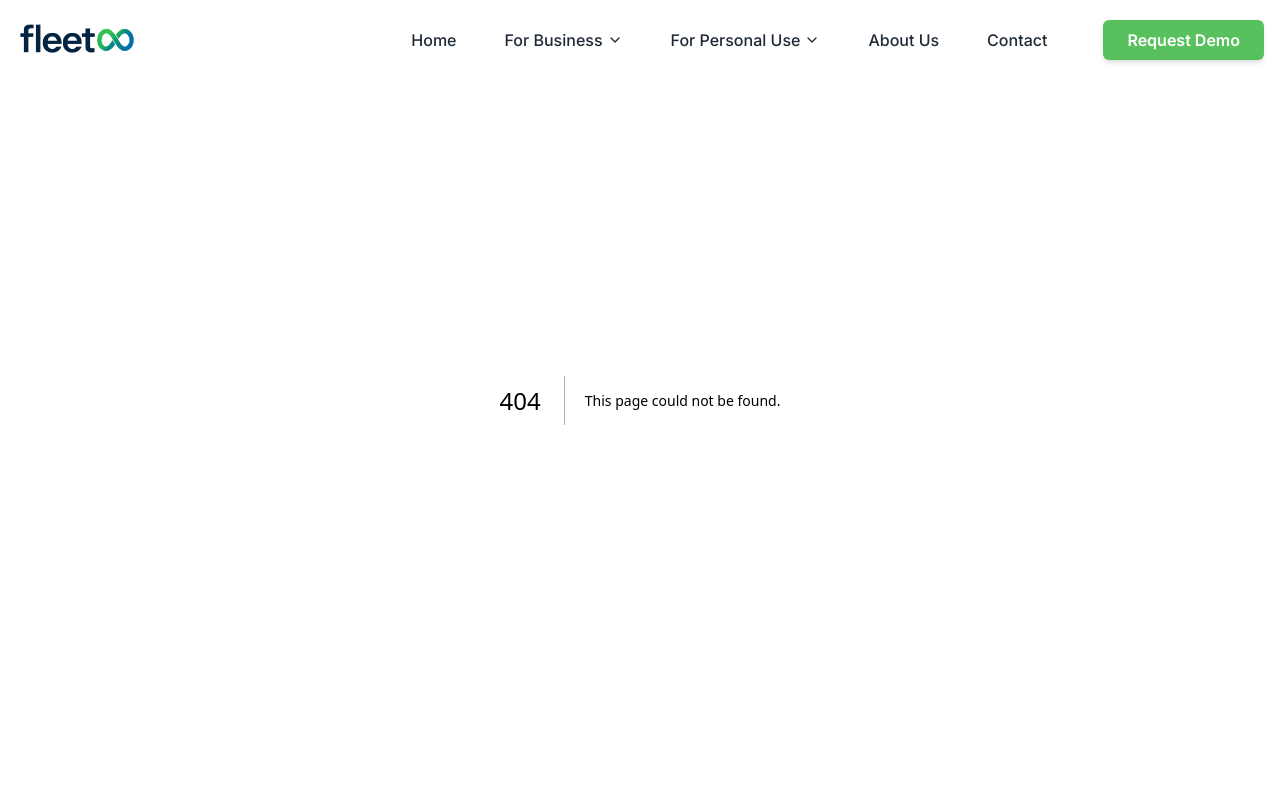
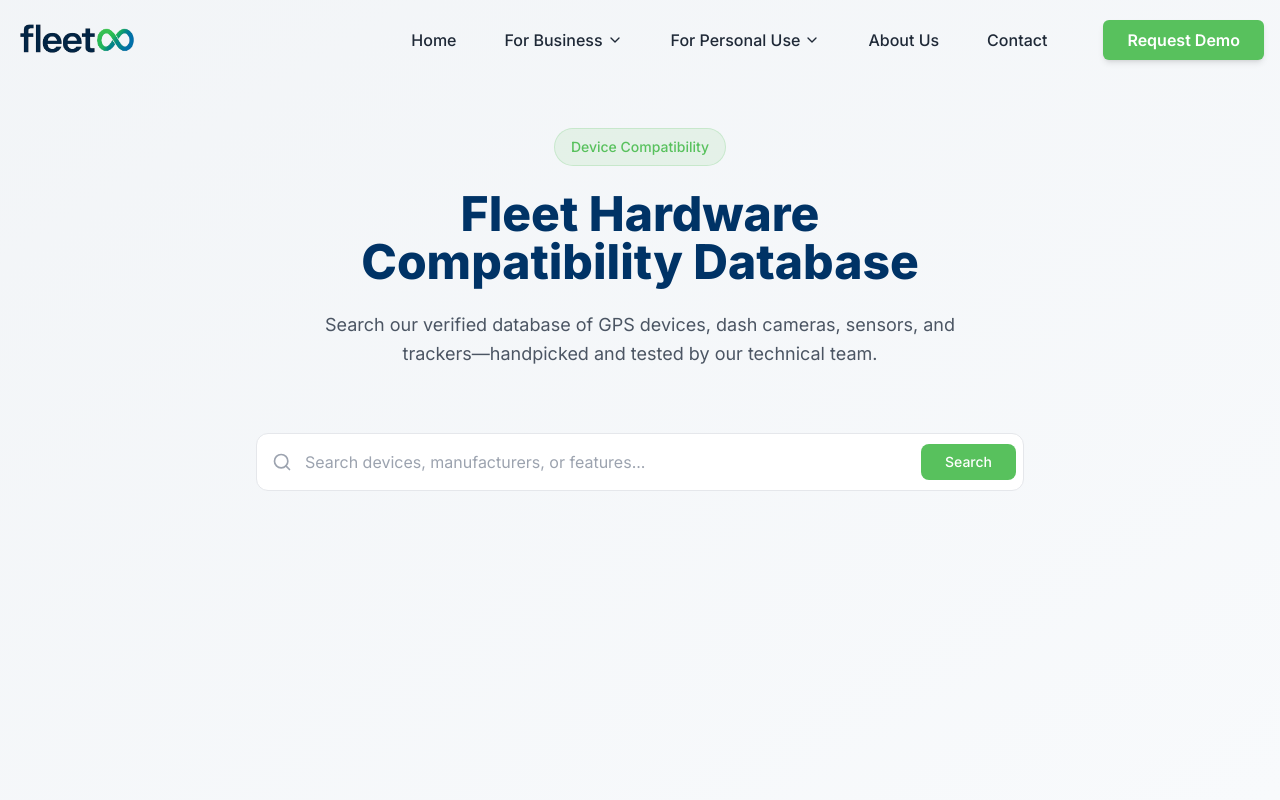
Before and after one commit to Bahareh-Esteki/fleetinfinity, a Next.js app: page /device-compatibility in a window 1280 px wide. Before the commit this address had no page. Shown: the top 800 px of the page. Built offline with nearby package versions, Linux system fonts and the light colour scheme.

Commit message:
new changes

```diff
--- /dev/null
+++ b/app/components/DeviceCompatibilitySearchBar.js
@@ -0,0 +1,43 @@
+"use client";
+
+import { useState } from "react";
+import { useRouter } from "next/navigation";
+import { Search } from "lucide-react";
+
+export default function DeviceCompatibilitySearchBar() {
+  const [searchQuery, setSearchQuery] = useState("");
+  const router = useRouter();
+
+  const handleSearchClick = () => {
+    const trimmed = searchQuery.trim();
+    router.push(
+      trimmed
+        ? `/device-compatibility/results?query=${encodeURIComponent(trimmed)}`
+        : "/device-compatibility/results"
+    );
+  };
+
+  const handleKeyPress = (e) => {
+    if (e.key === "Enter") handleSearchClick();
+  };
+
+  return (
+    <div className="relative max-w-3xl mx-auto mb-10">
+      <Search className="absolute left-4 top-1/2 transform -translate-y-1/2 text-gray-400 w-5 h-5" />
+      <input
+        type="text"
+        placeholder="Search devices, manufacturers, or features..."
+        value={searchQuery}
+        onChange={(e) => setSearchQuery(e.target.value)}
+        onKeyPress={handleKeyPress}
+        className="w-full pl-12 pr-24 py-4 border border-gray-200 rounded-xl focus:ring-2 focus:ring-brand-green focus:border-transparent text-base"
+      />
+      <button
+        onClick={handleSearchClick}
+        className="absolute right-2 top-1/2 transform -translate-y-1/2 bg-brand-green text-white px-6 py-2 rounded-lg font-medium hover:bg-brand-green-dark transition-colors text-sm"
+      >
+        Search
+      </button>
+    </div>
+  );
+}
--- /dev/null
+++ b/app/device-compatibility/page.js
@@ -0,0 +1,25 @@
+"use client";
+
+import DeviceCompatibilitySearchBar from "../components/DeviceCompatibilitySearchBar";
+
+export default function DeviceCompatibilityLanding() {
+  return (
+    <section className="min-h-screen bg-gradient-to-br from-brand-dark-blue/5 to-slate-50 py-32">
+      <div className="container mx-auto px-4 text-center">
+        <div className="max-w-2xl mx-auto mb-16">
+          <div className="inline-flex items-center gap-2 bg-brand-green/10 border border-brand-green/20 rounded-full px-4 py-2 text-sm font-medium text-brand-green mb-6">
+            Device Compatibility
+          </div>
+          <h1 className="text-4xl md:text-5xl font-extrabold text-brand-dark-blue mb-6">
+            Fleet Hardware Compatibility Database
+          </h1>
+          <p className="text-lg text-gray-600 leading-relaxed mb-12">
+            Search our verified database of GPS devices, dash cameras, sensors,
+            and trackers—handpicked and tested by our technical team.
+          </p>
+        </div>
+        <DeviceCompatibilitySearchBar />
+      </div>
+    </section>
+  );
+}
--- /dev/null
+++ b/app/device-compatibility/results/page.js
@@ -0,0 +1,17 @@
+"use client";
+
+import { useSearchParams } from "next/navigation";
+import RealDeviceCompatibilityShowcase from "../../components/DeviceCompatibilityShowcase";
+
+export default function DeviceResultsPage() {
+  const searchParams = useSearchParams();
+  const searchQuery = searchParams.get("query") || "";
+
+  return (
+    <main className="min-h-screen bg-gradient-to-br from-slate-50 to-white py-20">
+      <div className="container mx-auto px-4">
+        <RealDeviceCompatibilityShowcase initialSearch={searchQuery} />
+      </div>
+    </main>
+  );
+}
--- /dev/null
+++ b/app/device-search/page.jsx
@@ -0,0 +1,63 @@
+// app/device-search/page.jsx
+"use client";
+
+import React, { useMemo, useState } from "react";
+import { useSearchParams } from "next/navigation";
+import { realDevices, deviceCategories } from "../../data/deviceDatabase";
+// ... import Lucide icons, etc.
+
+export default function DeviceSearchResults() {
+  const params = useSearchParams();
+  const searchQuery = params.get("q") || "";
+  const activeCategory = params.get("cat") || "all";
+  const [sortBy, setSortBy] = useState("verified");
+
+  // Filter devices just like before
+  const filteredDevices = useMemo(() => {
+    let filtered = realDevices.filter((device) => {
+      const matchesCategory =
+        activeCategory === "all" || device.category === activeCategory;
+      const matchesSearch =
+        !searchQuery ||
+        device.name.toLowerCase().includes(searchQuery.toLowerCase()) ||
+        device.manufacturer.toLowerCase().includes(searchQuery.toLowerCase()) ||
+        device.type.toLowerCase().includes(searchQuery.toLowerCase()) ||
+        device.features.some((f) =>
+          f.toLowerCase().includes(searchQuery.toLowerCase())
+        );
+      return matchesCategory && matchesSearch;
+    });
+    filtered.sort((a, b) => {
+      switch (sortBy) {
+        case "verified":
+          if (a.verified && !b.verified) return -1;
+          if (!a.verified && b.verified) return 1;
+          if (a.popular && !b.popular) return -1;
+          if (!a.popular && b.popular) return 1;
+          return (b.marketRating || 0) - (a.marketRating || 0);
+        case "name":
+          return a.name.localeCompare(b.name);
+        case "rating":
+          return (b.marketRating || 0) - (a.marketRating || 0);
+        default:
+          return 0;
+      }
+    });
+    return filtered;
+  }, [activeCategory, searchQuery, sortBy]);
+
+  // ... rest of the code: display filters, sort, categories, and device grid.
+  // Use the same card display/UX you already have.
+
+  return (
+    <div className="min-h-screen bg-slate-50 py-16">
+      <div className="container mx-auto px-4">
+        <h1 className="font-bold text-3xl text-brand-dark-blue mb-8">
+          Device Compatibility Results
+        </h1>
+        {/* Your previous filters/sorting/category display here */}
+        {/* Render filteredDevices as cards/paginated just like before */}
+      </div>
+    </div>
+  );
+}
```
Also changed, not shown: app/components/DeviceSearchBar.js (added).
